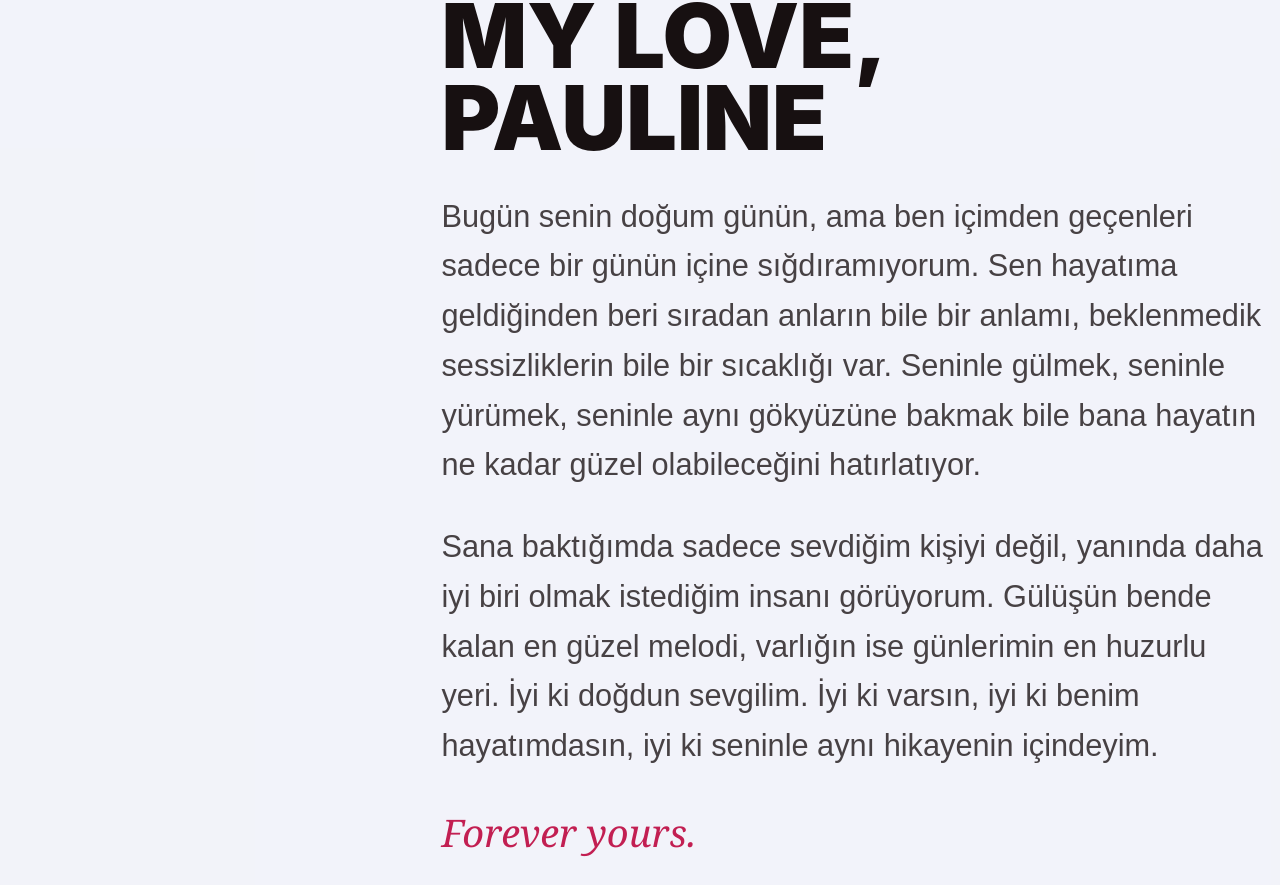
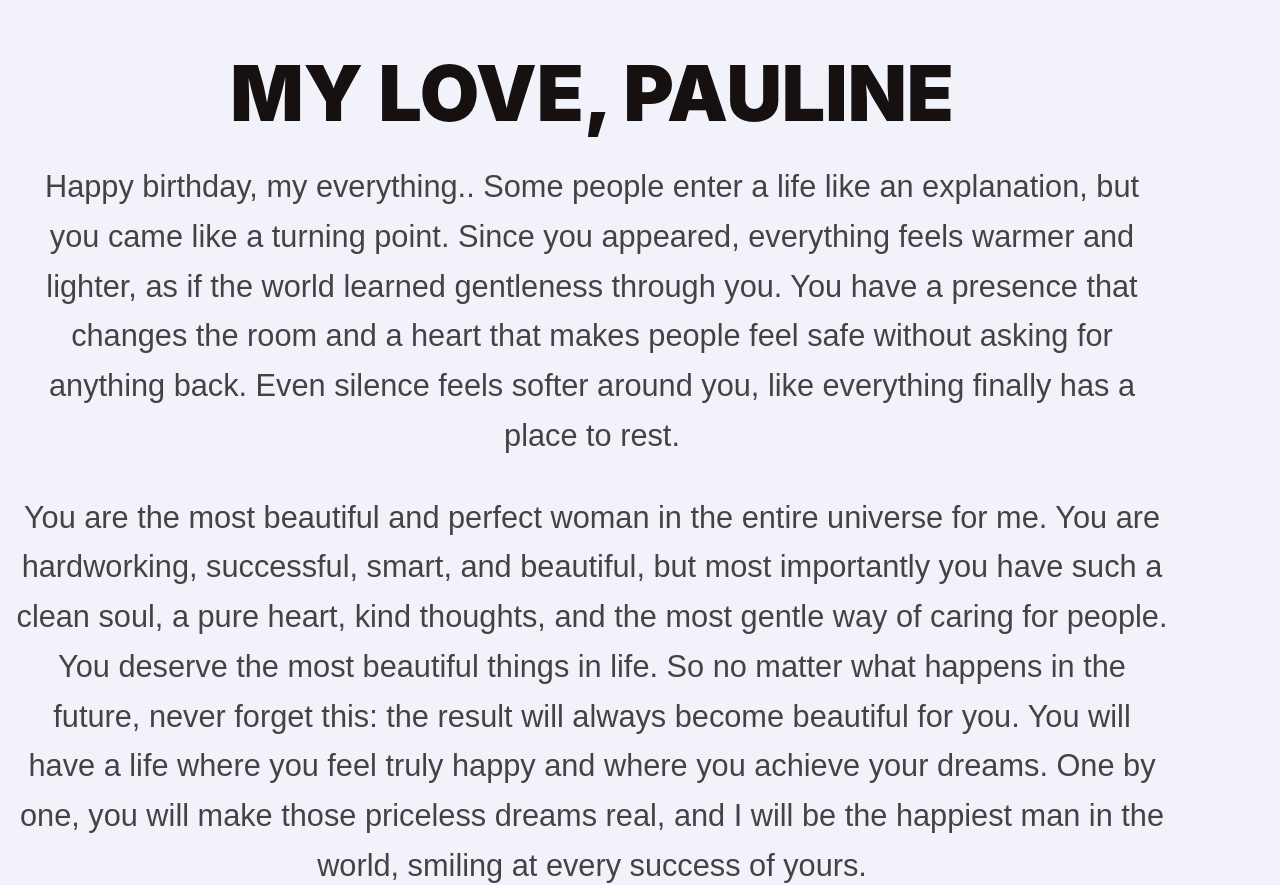
Before and after one commit to emirhankucukkuscu/pauline-web, a Next.js app: page / in a window 1280 px wide. Shown: the part 1885-2770 px from the top of the page. Built offline with nearby package versions, Linux system fonts and the light colour scheme.

Commit message:
writings and their locations

```diff
--- a/src/app/page.module.css
+++ b/src/app/page.module.css
@@ -413,9 +413,10 @@
 
 .splitScene {
   display: grid;
-  grid-template-columns: 0.42fr 1fr;
-  gap: 80px;
-  align-items: start;
+  grid-template-columns: minmax(0, 1280px);
+  justify-content: center;
+  gap: 46px;
+  align-items: center;
 }
 
 .letterSection .sceneLabel,
@@ -424,14 +425,20 @@
 }
 
 .letterSection .sceneLabel {
-  position: sticky;
-  top: 120px;
-  justify-content: flex-start;
+  justify-content: center;
   color: rgba(23, 16, 17, 0.58);
 }
 
 .letterCopy {
-  max-width: 880px;
+  width: min(90vw, 1280px);
+  max-width: 1280px;
+  align-items: center;
+  text-align: center;
+}
+
+.letterSection .sectionTitle {
+  white-space: nowrap;
+  font-size: clamp(42px, 6vw, 92px);
 }
 
 .sectionTitle,
@@ -811,6 +818,10 @@
     position: static;
   }
 
+  .letterSection .sectionTitle {
+    font-size: clamp(34px, 9vw, 72px);
+  }
+
   .chatPanel {
     padding: 18px;
   }
--- a/src/app/page.tsx
+++ b/src/app/page.tsx
@@ -246,19 +246,30 @@ export default function Home() {
                 MY LOVE, PAULINE
               </Title>
               <Text className={styles.letterText}>
-                Bugün senin doğum günün, ama ben içimden geçenleri sadece bir günün
-                içine sığdıramıyorum. Sen hayatıma geldiğinden beri sıradan anların bile
-                bir anlamı, beklenmedik sessizliklerin bile bir sıcaklığı var. Seninle
-                gülmek, seninle yürümek, seninle aynı gökyüzüne bakmak bile bana hayatın
-                ne kadar güzel olabileceğini hatırlatıyor.
+                Happy birthday, my everything.. Some people enter a life like an
+                explanation, but you came like a turning point. Since you appeared,
+                everything feels warmer and lighter, as if the world learned gentleness
+                through you. You have a presence that changes the room and a heart that
+                makes people feel safe without asking for anything back. Even silence
+                feels softer around you, like everything finally has a place to rest.
               </Text>
               <Text className={styles.letterText}>
-                Sana baktığımda sadece sevdiğim kişiyi değil, yanında daha iyi biri olmak
-                istediğim insanı görüyorum. Gülüşün bende kalan en güzel melodi, varlığın
-                ise günlerimin en huzurlu yeri. İyi ki doğdun sevgilim. İyi ki varsın,
-                iyi ki benim hayatımdasın, iyi ki seninle aynı hikayenin içindeyim.
+                You are the most beautiful and perfect woman in the entire universe for
+                me. You are hardworking, successful, smart, and beautiful, but most
+                importantly you have such a clean soul, a pure heart, kind thoughts, and
+                the most gentle way of caring for people. You deserve the most beautiful
+                things in life. So no matter what happens in the future, never forget
+                this: the result will always become beautiful for you. You will have a
+                life where you feel truly happy and where you achieve your dreams. One by
+                one, you will make those priceless dreams real, and I will be the
+                happiest man in the world, smiling at every success of yours.
               </Text>
-              <Text className={styles.signature}>Forever yours.</Text>
+              <Text className={styles.letterText}>
+                May your future be filled with peace, health, and the kind of happiness
+                that feels soft and endless. I wish you a life where every dream you
+                carry becomes real, and every year ahead treats you as beautifully as you
+                deserve. Happiest birthday to the love of my life :))
+              </Text>
             </Stack>
           </div>
         </Container>
```
